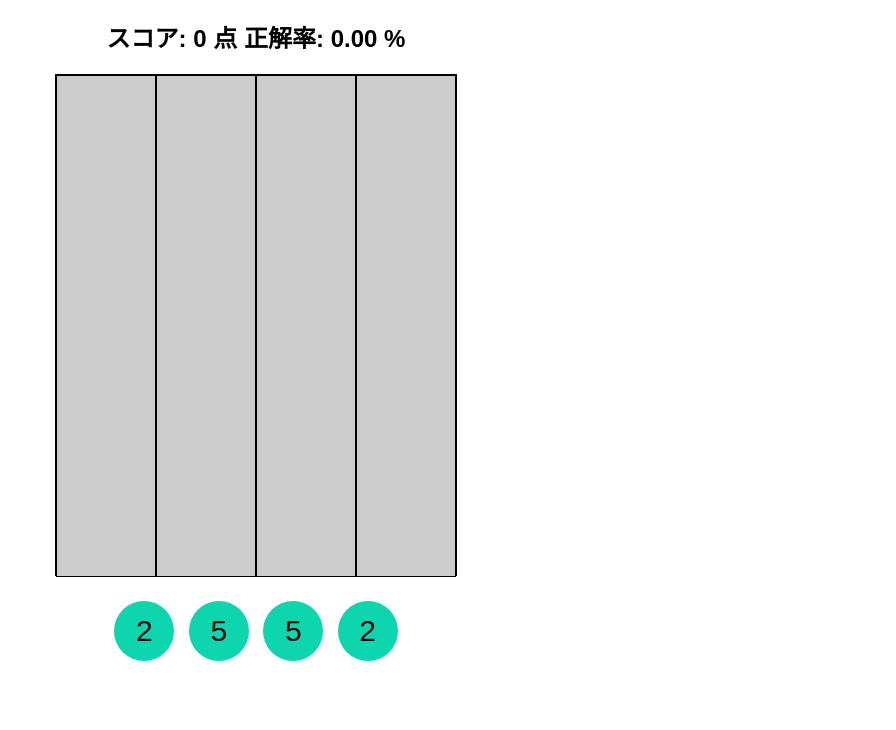
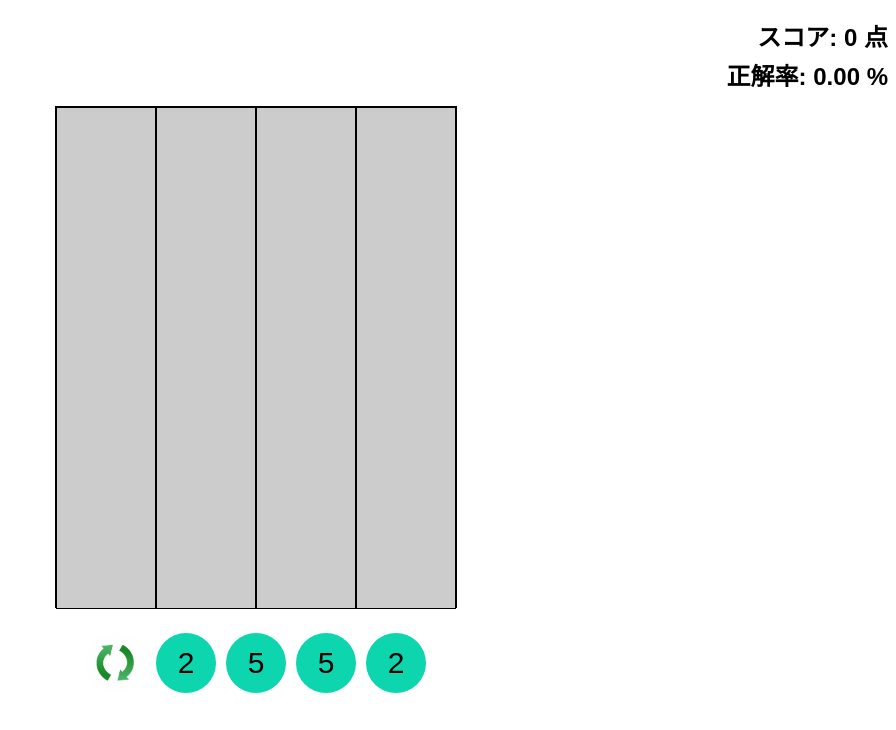
Before and after one commit to AsahiKomata/WebGame, a plain HTML site: page prime_factorization/prime_factorization.html in a window 1280 px wide. Shown: the part 70-800 px from the top of the page, without its empty margins (384-1280 px from the left). Drawn offline with Linux system fonts and the light colour scheme.

Commit message:
[update]因数ボタンの数字を変更するボタンの実装

```diff
--- a/prime_factorization/prime_factorization.css
+++ b/prime_factorization/prime_factorization.css
@@ -45,6 +45,24 @@ body {
 
 .buttons {
     margin-top: 20px;
+    display: flex;
+    position: absolute;
+    left: 50%;
+    transform: translateX(-50%);
+}
+
+#change-all-btn {
+    padding: 0;
+    width: 60px;
+    height: 60px;
+    margin: 5px;
+    background-image: url('img/change.png');
+    background-size: cover;
+    background-position: center;
+    border: none;
+    border-radius: 50%;
+    cursor: pointer;
+    transition: background 0.3s;
 }
 
 .factor-btn {
@@ -59,6 +77,19 @@ body {
     transition: background 0.3s;
 }
 
-.factor-btn:hover {
+.factor-btn:hover,
+#change-all-btn:hover {
     background-color: rgb(19, 247, 99);
 }
+
+.score-container {
+    display: flex;
+    flex-direction: column;
+    align-items: flex-end;
+    margin-bottom: 10px;
+}
+
+.score-container h2 {
+    margin: 5px 0;
+    line-height: 1.2;
+}
--- a/prime_factorization/prime_factorization.html
+++ b/prime_factorization/prime_factorization.html
@@ -10,9 +10,9 @@
 
 <body>
     <h1>因数分解ゲーム</h1>
-    <div>
-        <h2>スコア: <span id="score">0</span> 点
-            正解率: <span id="accuracy">0.00</span> %</h2>
+    <div class="score-container">
+        <h2>スコア: <span id="score">0</span> 点</h2>
+        <h2>正解率: <span id="accuracy">0.00</span> %</h2>
     </div>
     <div id="game-area">
         <div class="lane" onclick="selectLane(0)"></div>
@@ -21,6 +21,7 @@
         <div class="lane" onclick="selectLane(3)"></div>
     </div>
     <div class="buttons">
+        <button id="change-all-btn"></button>
         <button class="factor-btn"></button>
         <button class="factor-btn"></button>
         <button class="factor-btn"></button>
--- a/prime_factorization/prime_factorization.js
+++ b/prime_factorization/prime_factorization.js
@@ -1,5 +1,6 @@
 const lanes = document.querySelectorAll(".lane");
 const factorButtons = document.querySelectorAll(".factor-btn");
+const changeAllButton = document.getElementById("change-all-btn");
 
 // 出現する数字のリスト
 const numbers = [6, 10, 12, 14, 15, 18, 21, 30, 35, 36, 42, 49];
@@ -176,7 +177,6 @@ function updateButtonFactor(button) {
     button.innerText = selectedFactor;
 }
 
-
 /*
  * 特定のレーンの一番下の数字を取得する関数
  * @param {HTMLElement} lane - 対象のレーン
@@ -198,6 +198,33 @@ function getBottomNumberForLane(lane) {
     });
     return bottomNumber;
 }
+
+/*
+ * すべての因数ボタンを更新する関数
+ */
+function updateAllButtonFactors() {
+    let selectedFactors = [];
+
+    while (selectedFactors.length < factorButtons.length) {
+        let factor = factors[Math.floor(Math.random() * factors.length)];
+
+        // 同じ因数が3つ以上にならないようにする
+        if (selectedFactors.filter(f => f === factor).length < 2) {
+            selectedFactors.push(factor);
+        }
+    }
+
+    // すべてのボタンに適用
+    factorButtons.forEach((button, index) => {
+        button.innerText = selectedFactors[index];
+    });
+}
+
+/*
+ * 「変更」ボタンのクリックイベントを設定
+ */
+changeAllButton.onclick = updateAllButtonFactors;
+
 
 /*
  * ボタンのクリックイベントを設定
```
Also changed, not shown: prime_factorization/img/change.jpeg (added), prime_factorization/img/change.png (added).
